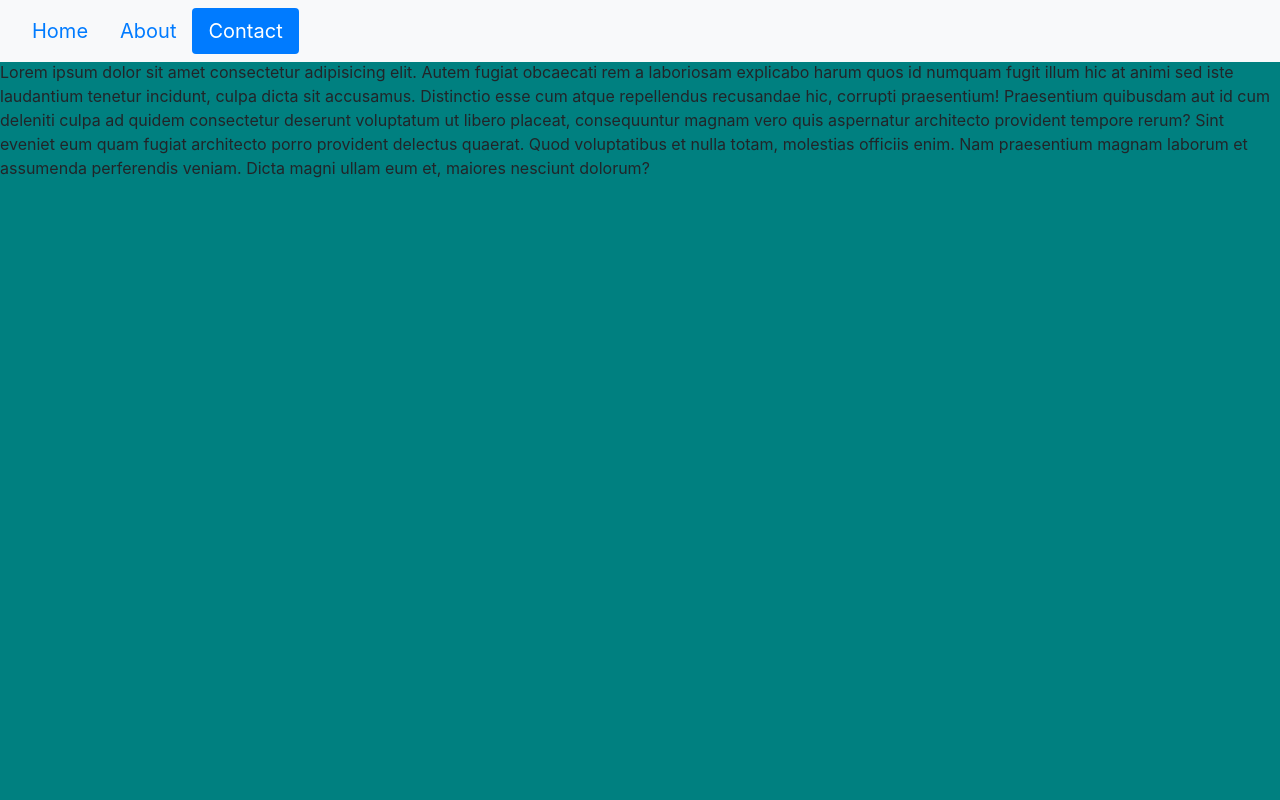
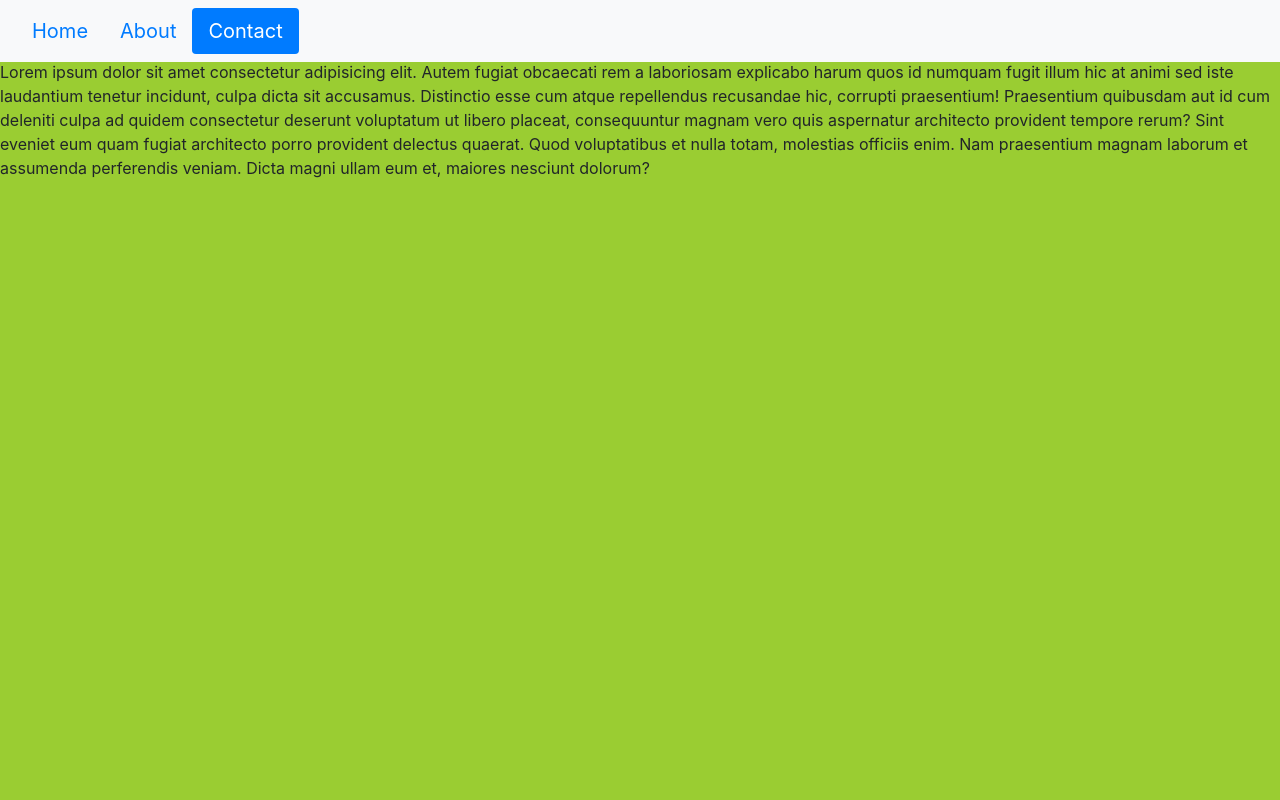
Before and after one commit to imranhossainsajib/Test-boot-file, a plain HTML site: page index.html in a window 1280 px wide. Shown: the top 800 px of the page. Drawn offline with nearby package versions, Linux system fonts and the light colour scheme.

Commit message:
Update style.css

```diff
--- a/style.css
+++ b/style.css
@@ -10,7 +10,6 @@ div{
 .div1{
   margin-top: 100px;
 }
- branch-1
 div:nth-child(2n){
   background-color: yellowgreen;
 }
```
